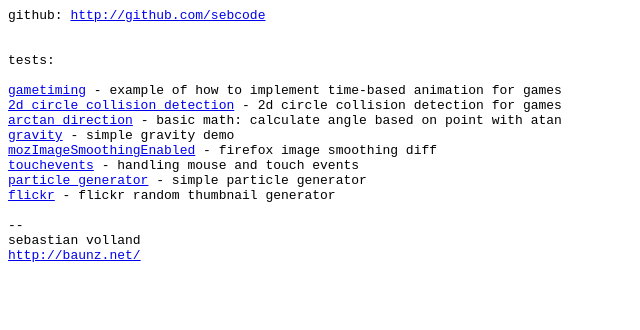
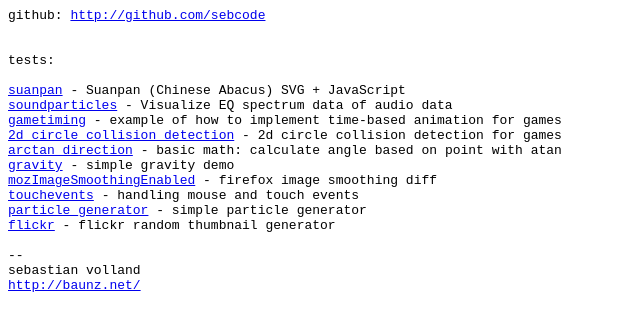
Before and after one commit to sebcode/sebcode.github.com, a plain HTML site: page index.html in a window 1280 px wide. Shown: the whole page, without its empty margins (0-640 px from the left). Drawn offline with Linux system fonts and the light colour scheme.

Commit message:
add new links

```diff
--- a/index.html
+++ b/index.html
@@ -4,6 +4,8 @@ github: <a href="http://github.com/sebcode">http://github.com/sebcode</a>
 
 tests:
 
+<a href="suanpan">suanpan</a> - Suanpan (Chinese Abacus) SVG + JavaScript
+<a href="soundparticles">soundparticles</a> - Visualize EQ spectrum data of audio data
 <a href="gametiming">gametiming</a> - example of how to implement time-based animation for games
 <a href="2d_circle_collision_detection">2d_circle_collision_detection</a> - 2d circle collision detection for games
 <a href="arctan_direction">arctan_direction</a> - basic math: calculate angle based on point with atan
```
